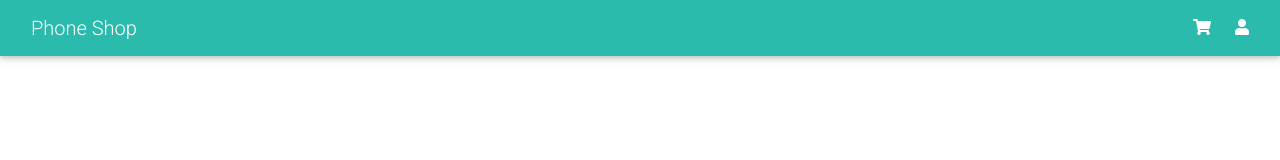
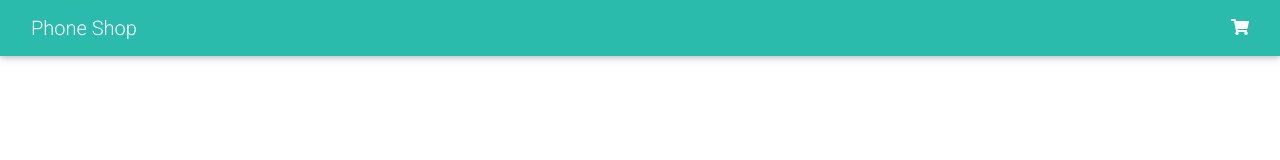
Before and after one commit to yuzumi/phone-shop, a React (Create React App) app: page / in a window 1280 px wide. Shown: the top 160 px of the page. Built offline with nearby package versions, Linux system fonts and the light colour scheme.

Commit message:
Change the value of the "to" prop, remove the extra nav item

```diff
--- a/src/components/layout/Header.js
+++ b/src/components/layout/Header.js
@@ -20,13 +20,8 @@ const Header = ({ appName }) => (
         </MDBNavbarBrand>
         <MDBNavbarNav className="flex-row" right>
           <MDBNavItem>
-            <MDBNavLink className="waves-effect waves-light" to="shopping-cart">
+            <MDBNavLink className="waves-effect waves-light" to="/shopping-cart">
               <MDBIcon icon="shopping-cart" />
-            </MDBNavLink>
-          </MDBNavItem>
-          <MDBNavItem className="ml-4">
-            <MDBNavLink className="waves-effect waves-light" to="admin-panel">
-              <MDBIcon icon="user" />
             </MDBNavLink>
           </MDBNavItem>
         </MDBNavbarNav>
```
